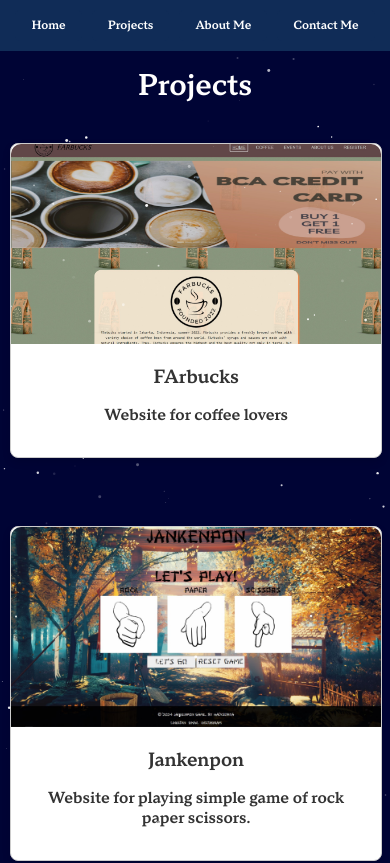
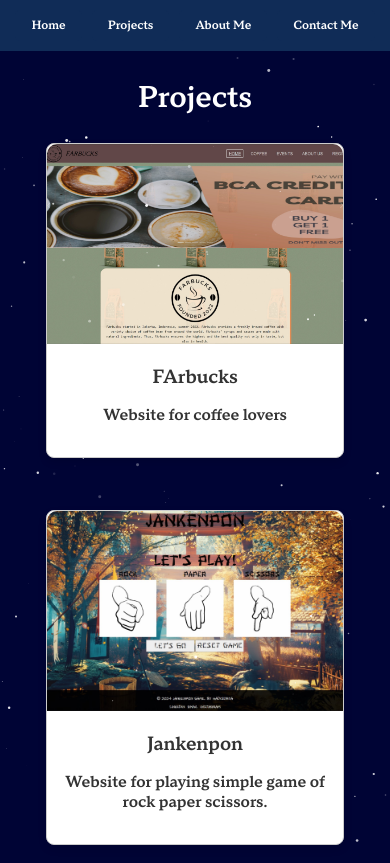
Before and after one commit to Kagensyou12/portofoliowebsite, a React (Create React App) app: page /projects in a window 390 px wide. Shown: the top 863 px of the page. Built offline with nearby package versions, Linux system fonts and the light colour scheme.

Commit message:
changes to the projects page, now it should be compatible with mobile devices

```diff
--- a/src/styling/Card.css
+++ b/src/styling/Card.css
@@ -55,7 +55,7 @@
 /* Styles for phones (screens less than 480px wide) */
 @media (max-width: 480px) {
   .card {
-    width: 100%;
+    width: 80%;
     margin: 10px 0; /* Adjust margin to fit cards within the screen */
   }
 
--- a/src/styling/Project.css
+++ b/src/styling/Project.css
@@ -68,12 +68,12 @@
     }
 
     .title-container {
-      top: -3%; /* Further adjust top position for very small screens */
+      top: -2%; /* Further adjust top position for very small screens */
     }
 
     .project-content {
       margin-top: 2rem;
-      flex-direction: column; /* Stack cards vertically */
-      gap: 3rem; /* Further reduce space between cards */
+      /* flex-direction: column; Stack cards vertically */
+      gap: 2rem; /* Further reduce space between cards */
     }
   }
```
